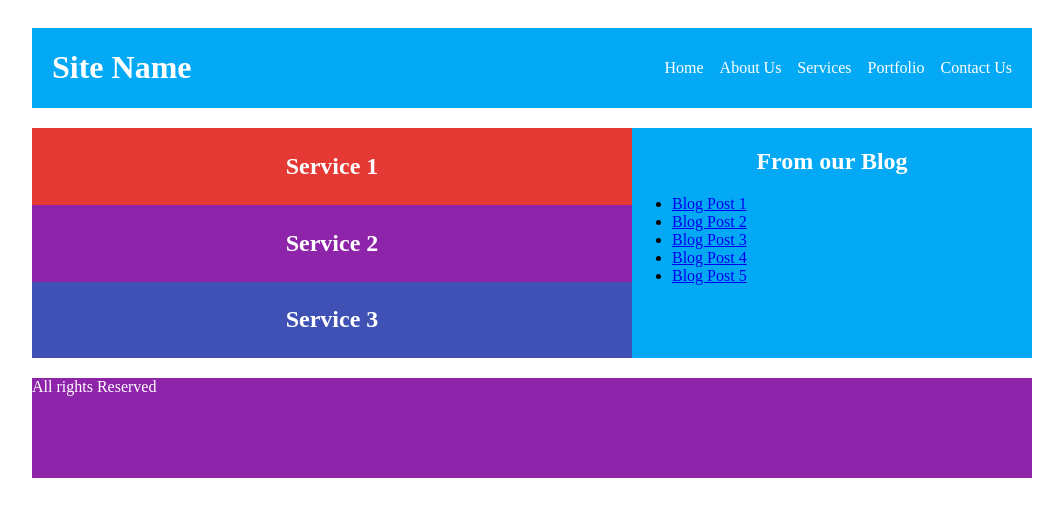
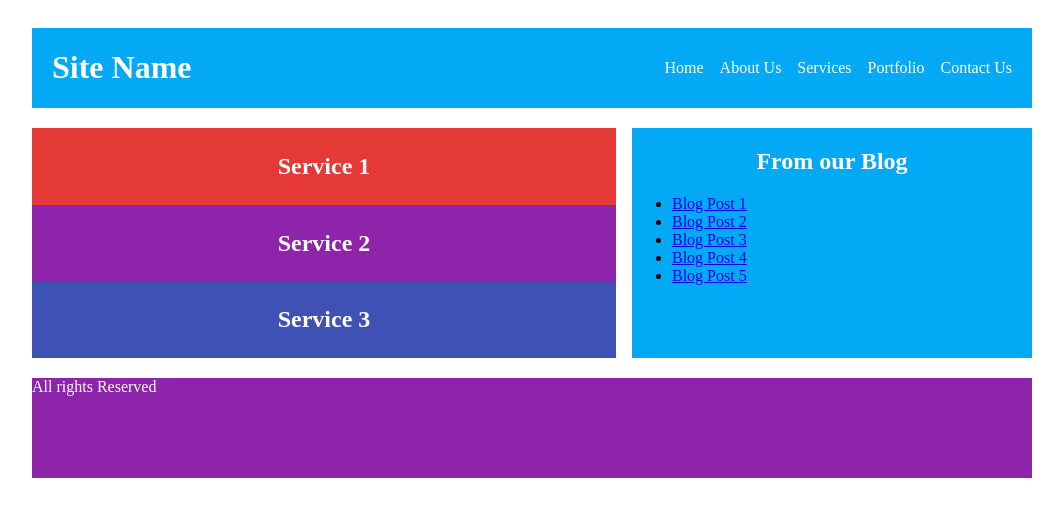
Before and after one commit to smarigowda/angular-cssflexbox-and-grid-ultimate-course, an Angular app: page / in a window 1280 px wide. Shown: the top 516 px of the page, without its empty margins (108-1171 px from the left). Built offline with nearby package versions, Linux system fonts and the light colour scheme.

Commit message:
using calc to have a gap between flex items

```diff
--- a/projects/layout-using-flexbox/src/app/app.component.scss
+++ b/projects/layout-using-flexbox/src/app/app.component.scss
@@ -70,6 +70,7 @@ h2 {
 @media screen and (min-width:768px) {
   .flex-container {
     flex-direction: row;
+    justify-content: space-between;
   }
 }
 
@@ -86,7 +87,7 @@ aside {
 
 @media screen and (min-width:768px) {
   .main-content {
-    flex: 0 0 60%;
+    flex: 0 0 calc(60% - 1rem);
   }
 
   aside {
```
